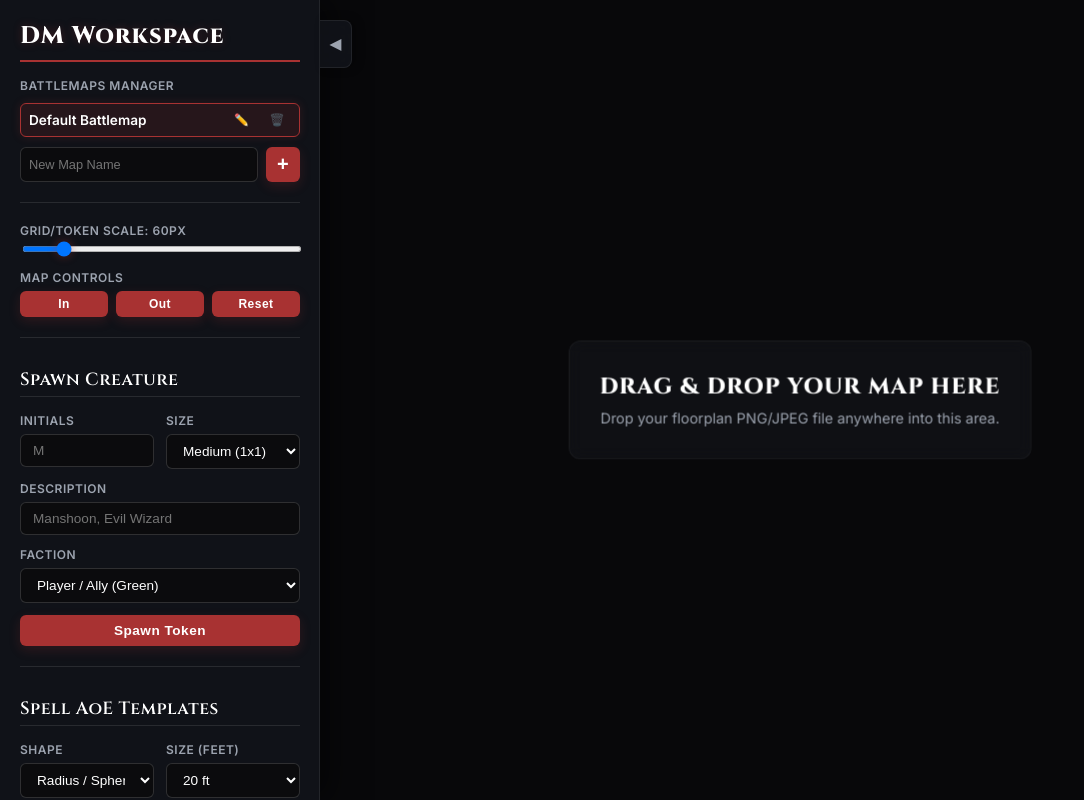
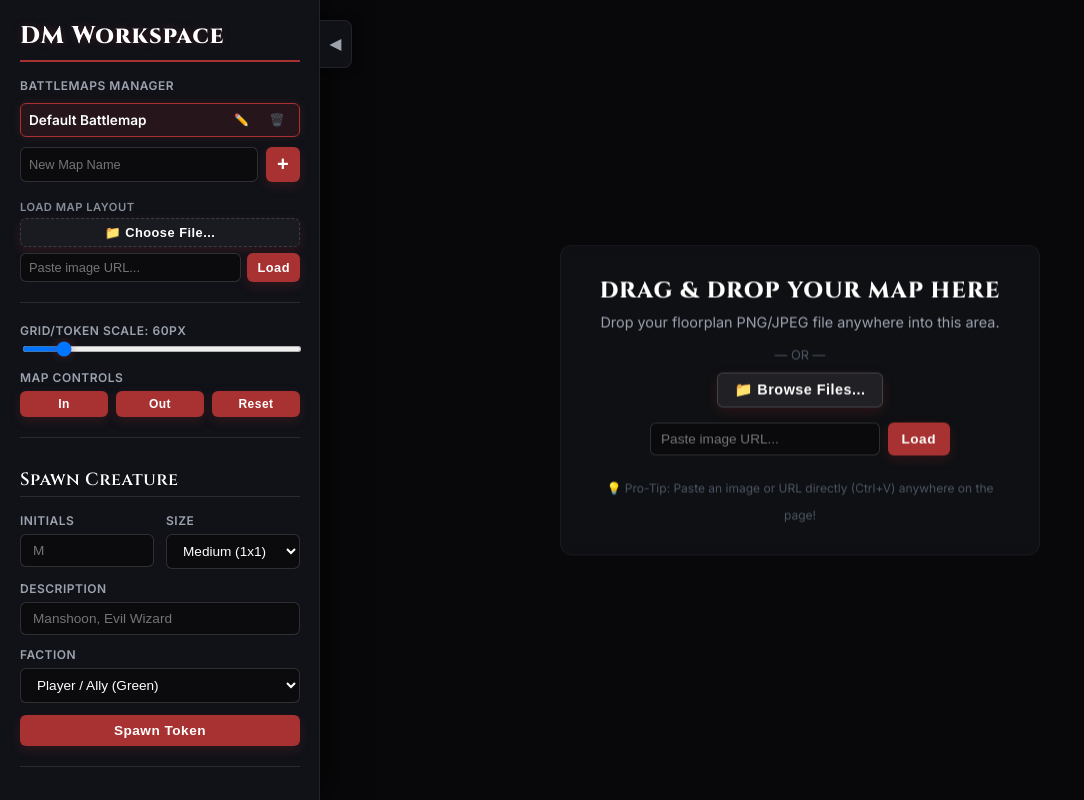
Before and after one commit to gregryork/EpicRpgBattleMap, a React (Vite) app: page / in a window 1280 px wide. Shown: the whole page, without its empty margins (0-1084 px from the left). Built offline with nearby package versions, Linux system fonts and the light colour scheme.

Commit message:
Paste images

```diff
--- a/src/App.jsx
+++ b/src/App.jsx
@@ -118,8 +118,12 @@ function App() {
         }
 
         if (file) {
-          const objectUrl = URL.createObjectURL(file);
-          setMapImage(objectUrl);
+          if (typeof file === 'string') {
+            setMapImage(file);
+          } else {
+            const objectUrl = URL.createObjectURL(file);
+            setMapImage(objectUrl);
+          }
         } else {
           setMapImage('');
         }
@@ -184,17 +188,84 @@ function App() {
     };
   }, []);
 
+  // Handle global paste event (Ctrl+V or tap-and-paste) for images & URLs
+  useEffect(() => {
+    const handlePaste = async (e) => {
+      // Ignore paste events in text inputs or textareas so typing works normally
+      const activeTag = document.activeElement?.tagName;
+      if (activeTag === 'INPUT' || activeTag === 'TEXTAREA') {
+        return;
+      }
+
+      const items = e.clipboardData?.items;
+      if (items) {
+        for (let i = 0; i < items.length; i++) {
+          if (items[i].type.indexOf('image') !== -1) {
+            e.preventDefault();
+            const file = items[i].getAsFile();
+            if (file) {
+              handleMapDropped(file);
+              return;
+            }
+          }
+        }
+      }
+
+      const text = e.clipboardData?.getData('text');
+      if (text) {
+        const trimmed = text.trim();
+        if (trimmed.startsWith('http://') || trimmed.startsWith('https://')) {
+          e.preventDefault();
+          handleMapUrlSubmit(trimmed);
+        }
+      }
+    };
+
+    window.addEventListener('paste', handlePaste);
+    return () => {
+      window.removeEventListener('paste', handlePaste);
+    };
+  }, [activeMapId, mapImage]);
+
   // Map file upload / dropped handler
   const handleMapDropped = async (file) => {
     if (mapImage && mapImage.startsWith('blob:')) {
       URL.revokeObjectURL(mapImage);
     }
-    const objectUrl = URL.createObjectURL(file);
-    setMapImage(objectUrl);
+
+    if (typeof file === 'string') {
+      setMapImage(file);
+    } else {
+      const objectUrl = URL.createObjectURL(file);
+      setMapImage(objectUrl);
+    }
+
     try {
       await saveMapToDB(activeMapId, file);
     } catch (err) {
       console.error('Failed to save map image to database:', err);
+    }
+  };
+
+  // Map URL load handler with CORS safety
+  const handleMapUrlSubmit = async (url) => {
+    if (!url) return;
+    try {
+      // Try to fetch it to save as Blob (offline storage support)
+      const res = await fetch(url);
+      const blob = await res.blob();
+
+      // Verify it's an image
+      if (blob.type.startsWith('image/')) {
+        await handleMapDropped(blob);
+      } else {
+        // Fallback to storing string URL directly if fetch succeeded but type is weird
+        await handleMapDropped(url);
+      }
+    } catch (e) {
+      console.warn('CORS or network error fetching image, storing URL string fallback:', e);
+      // Fallback: save URL string directly in DB and load it
+      await handleMapDropped(url);
     }
   };
 
@@ -357,6 +428,8 @@ function App() {
         onRenameMap={handleRenameMap}
         onDeleteMap={handleDeleteMap}
         isOpen={isSidebarOpen}
+        onLoadMapImage={handleMapDropped}
+        onLoadMapUrl={handleMapUrlSubmit}
       />
 
       <button
@@ -377,6 +450,7 @@ function App() {
         gridUnit={activeMap.gridUnit}
         isSpacePressed={isSpacePressed}
         onMapDropped={handleMapDropped}
+        onLoadUrl={handleMapUrlSubmit}
         onPanChange={(x, y) => updateActiveMap(() => ({ panX: x, panY: y }))}
         onZoomChange={(s, x, y) =>
           updateActiveMap(() => ({ scale: s, panX: x, panY: y }))
--- a/src/components/MapViewport.jsx
+++ b/src/components/MapViewport.jsx
@@ -8,6 +8,7 @@ const MapViewport = ({
   gridUnit,
   isSpacePressed,
   onMapDropped,
+  onLoadUrl,
   onPanChange,
   onZoomChange,
   onSaveState,
@@ -16,6 +17,27 @@ const MapViewport = ({
   const [dragOver, setDragOver] = useState(false);
   const [isPanning, setIsPanning] = useState(false);
   const containerRef = useRef(null);
+  const fileInputRef = useRef(null);
+  const [urlInput, setUrlInput] = useState('');
+
+  const handleBrowseClick = () => {
+    fileInputRef.current?.click();
+  };
+
+  const handleFileChange = (e) => {
+    const file = e.target.files?.[0];
+    if (file) {
+      onMapDropped(file);
+    }
+  };
+
+  const handleUrlSubmit = (e) => {
+    e.preventDefault();
+    if (urlInput.trim()) {
+      onLoadUrl(urlInput.trim());
+      setUrlInput('');
+    }
+  };
 
   // Handle passive-false wheel listener for zoom preventDefault
   useEffect(() => {
@@ -220,11 +242,63 @@ const MapViewport = ({
       onMouseDown={handleMouseDown}
     >
       {!mapImage && (
-        <div className="map-placeholder">
+        <div className="map-placeholder" onPointerDown={(e) => e.stopPropagation()} onMouseDown={(e) => e.stopPropagation()}>
           <strong>DRAG & DROP YOUR MAP HERE</strong>
           <br />
           <span style={{ fontSize: '0.9rem', color: 'var(--text-secondary)' }}>
             Drop your floorplan PNG/JPEG file anywhere into this area.
+          </span>
+          <div style={{ margin: '15px 0', display: 'flex', flexDirection: 'column', alignItems: 'center', gap: '10px' }}>
+            <span style={{ fontSize: '0.8rem', color: 'var(--text-muted)' }}>— OR —</span>
+            <button
+              type="button"
+              onClick={handleBrowseClick}
+              style={{
+                width: 'auto',
+                background: 'rgba(255, 255, 255, 0.08)',
+                border: '1px solid rgba(255, 255, 255, 0.15)',
+                cursor: 'pointer',
+                borderRadius: '6px',
+                padding: '8px 16px',
+                fontSize: '0.9rem',
+                fontWeight: '600',
+              }}
+            >
+              📁 Browse Files...
+            </button>
+            <input
+              type="file"
+              ref={fileInputRef}
+              accept="image/*"
+              style={{ display: 'none' }}
+              onChange={handleFileChange}
+            />
+            <form onSubmit={handleUrlSubmit} style={{ display: 'flex', gap: '8px', width: '100%', maxWidth: '300px', marginTop: '5px' }} onClick={(e) => e.stopPropagation()} onPointerDown={(e) => e.stopPropagation()}>
+              <input
+                type="text"
+                placeholder="Paste image URL..."
+                value={urlInput}
+                onChange={(e) => setUrlInput(e.target.value)}
+                style={{ flexGrow: 1, padding: '8px 10px', fontSize: '0.85rem' }}
+              />
+              <button
+                type="submit"
+                style={{
+                  width: 'auto',
+                  padding: '8px 14px',
+                  background: 'var(--accent-color)',
+                  border: 'none',
+                  borderRadius: '6px',
+                  cursor: 'pointer',
+                  fontWeight: '600',
+                }}
+              >
+                Load
+              </button>
+            </form>
+          </div>
+          <span style={{ fontSize: '0.75rem', color: 'var(--text-muted)' }}>
+            💡 Pro-Tip: Paste an image or URL directly (Ctrl+V) anywhere on the page!
           </span>
         </div>
       )}
--- a/src/components/Sidebar.jsx
+++ b/src/components/Sidebar.jsx
@@ -1,4 +1,4 @@
-import React, { useState } from 'react';
+import React, { useState, useRef } from 'react';
 
 const Sidebar = ({
   gridUnit,
@@ -16,6 +16,8 @@ const Sidebar = ({
   onRenameMap,
   onDeleteMap,
   isOpen = true,
+  onLoadMapImage,
+  onLoadMapUrl,
 }) => {
   // Spawn creature state
   const [tokenName, setTokenName] = useState('');
@@ -32,6 +34,25 @@ const Sidebar = ({
   // Editing state for rename
   const [editingMapId, setEditingMapId] = useState(null);
   const [editingName, setEditingName] = useState('');
+
+  // Map upload states
+  const [sidebarUrl, setSidebarUrl] = useState('');
+  const fileInputRef = useRef(null);
+
+  const handleSidebarUrlSubmit = (e) => {
+    e.preventDefault();
+    if (sidebarUrl.trim()) {
+      onLoadMapUrl(sidebarUrl.trim());
+      setSidebarUrl('');
+    }
+  };
+
+  const handleSidebarFileChange = (e) => {
+    const file = e.target.files?.[0];
+    if (file) {
+      onLoadMapImage(file);
+    }
+  };
 
   const handleSpawnToken = (e) => {
     e.preventDefault();
@@ -248,6 +269,61 @@ const Sidebar = ({
               +
             </button>
           </form>
+
+          {/* Load Map Floorplan section */}
+          <div className="input-group" style={{ marginTop: '12px', gap: '4px' }}>
+            <label style={{ fontSize: '0.7rem', opacity: 0.85 }}>Load Map Layout</label>
+            <div style={{ display: 'flex', flexDirection: 'column', gap: '6px' }}>
+              <button
+                type="button"
+                onClick={() => fileInputRef.current?.click()}
+                style={{
+                  background: 'rgba(255, 255, 255, 0.04)',
+                  border: '1px dashed rgba(255, 255, 255, 0.15)',
+                  display: 'flex',
+                  alignItems: 'center',
+                  justifyContent: 'center',
+                  gap: '6px',
+                  padding: '6px 8px',
+                  fontSize: '0.8rem',
+                  cursor: 'pointer',
+                  borderRadius: '6px',
+                }}
+              >
+                📁 Choose File...
+              </button>
+              <input
+                type="file"
+                ref={fileInputRef}
+                accept="image/*"
+                style={{ display: 'none' }}
+                onChange={handleSidebarFileChange}
+              />
+              <form onSubmit={handleSidebarUrlSubmit} style={{ display: 'flex', gap: '6px' }}>
+                <input
+                  type="text"
+                  placeholder="Paste image URL..."
+                  value={sidebarUrl}
+                  onChange={(e) => setSidebarUrl(e.target.value)}
+                  style={{ flexGrow: 1, padding: '6px 8px', fontSize: '0.8rem' }}
+                />
+                <button
+                  type="submit"
+                  style={{
+                    width: 'auto',
+                    padding: '6px 10px',
+                    background: 'var(--accent-color)',
+                    border: 'none',
+                    borderRadius: '6px',
+                    fontSize: '0.8rem',
+                    cursor: 'pointer',
+                  }}
+                >
+                  Load
+                </button>
+              </form>
+            </div>
+          </div>
         </div>
 
         <hr className="divider" />
```
Also changed, not shown: 1 other file (tests, documents, lock files or other folders).
